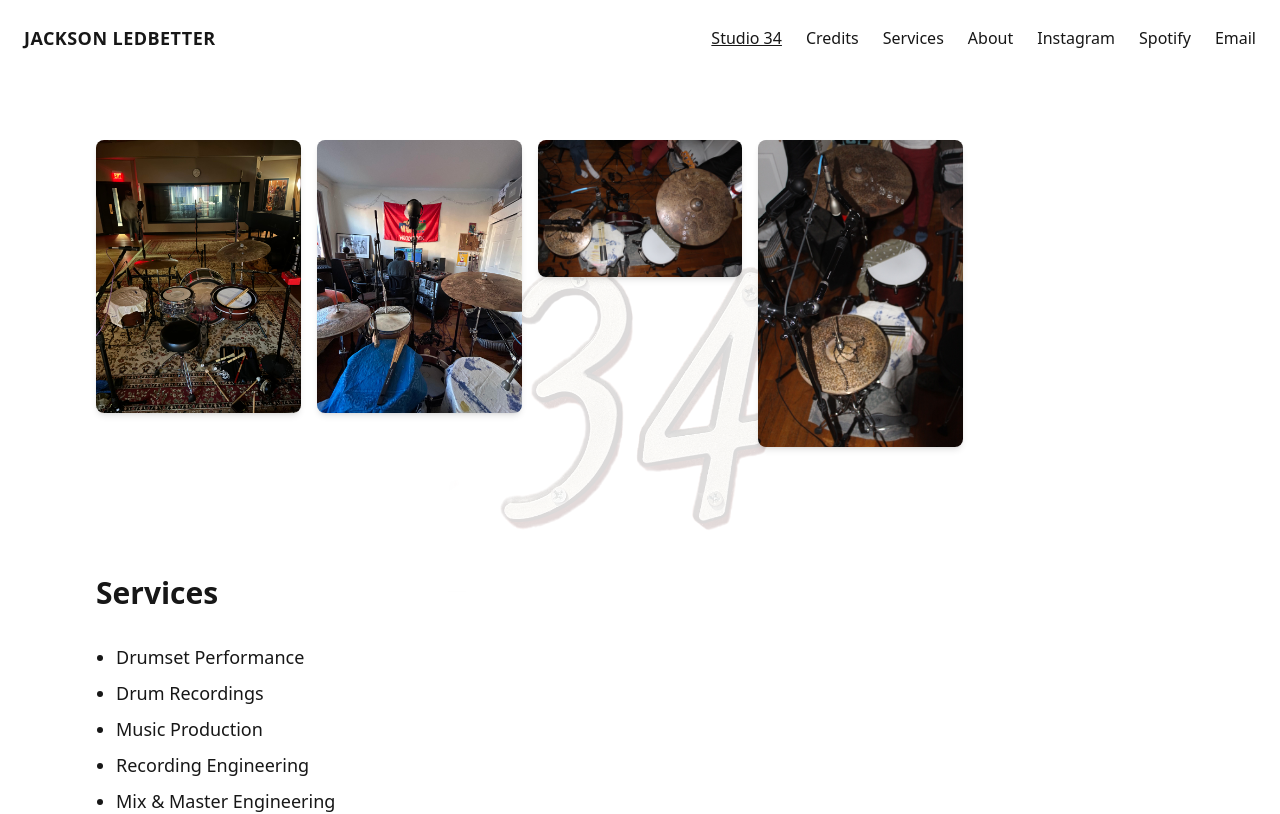
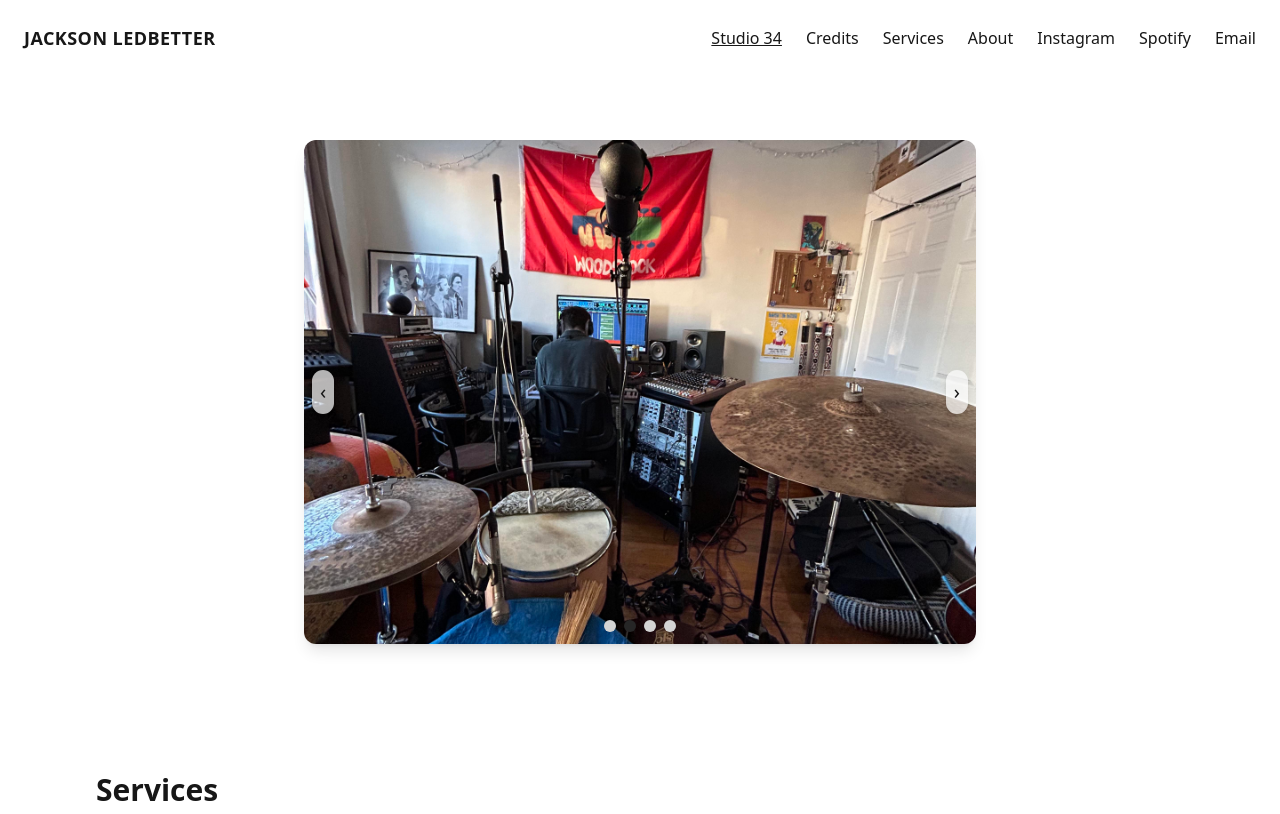
Before and after one commit to sungbinyun03/jacksonLedbetter, a React (Vite) app: page /studio in a window 1280 px wide. Shown: the top 814 px of the page. Built offline with nearby package versions, Linux system fonts and the light colour scheme.

Commit message:
studio carousel

```diff
--- a/src/pages/Studio.jsx
+++ b/src/pages/Studio.jsx
@@ -4,24 +4,30 @@ import drums2 from "../assets/drums2.jpg";
 import drums3 from "../assets/drums3.JPG";
 import drums4 from "../assets/drums4.JPG";
 import logoBg from "../assets/34logo2.PNG";
-import { useEffect } from "react";
+import { useEffect, useRef, useState } from "react";
 import { useLocation } from "react-router-dom";
-
-// import drums5 from "../assets/drums4.jpg";
-
 
 export default function Studio() {
   const gallery = [drums1, drums2, drums3, drums4];
 
-  const services = [
-    "Drumset Performance",
-    "Drum Recordings",
-    "Music Production",
-    "Recording Engineering",
-    "Mix & Master Engineering",
-    "Drum Lessons",
-    "Music Production Lessons"
-  ];
+  // Carousel state
+  const [current, setCurrent] = useState(0);
+  const timeoutRef = useRef(null);
+  const delay = 3500; // ms
+
+  // Auto-scroll logic
+  useEffect(() => {
+    clearTimeout(timeoutRef.current);
+    timeoutRef.current = setTimeout(() => {
+      setCurrent((prev) => (prev + 1) % gallery.length);
+    }, delay);
+    return () => clearTimeout(timeoutRef.current);
+  }, [current, gallery.length]);
+
+  // Manual navigation
+  const goTo = (idx) => setCurrent(idx);
+  const prev = () => setCurrent((c) => (c - 1 + gallery.length) % gallery.length);
+  const next = () => setCurrent((c) => (c + 1) % gallery.length);
 
   // Scroll to #services if hash is present
   const location = useLocation();
@@ -34,6 +40,16 @@ export default function Studio() {
     }
   }, [location]);
 
+  const services = [
+    "Drumset Performance",
+    "Drum Recordings",
+    "Music Production",
+    "Recording Engineering",
+    "Mix & Master Engineering",
+    "Drum Lessons",
+    "Music Production Lessons"
+  ];
+
   return (
     <div className="relative">
       <img
@@ -45,11 +61,37 @@ export default function Studio() {
         style={{ zIndex: -1 }}
       />
 
-      {/* gallery header */}
-      <section className="section grid sm:grid-cols-2 lg:grid-cols-5 gap-4">
-        {gallery.map((src, i) => (
-          <img key={src + i} src={src} alt="" className="rounded-lg shadow-md" />
-        ))}
+      {/* Carousel */}
+      <section className="section flex flex-col items-center">
+        <div className="relative w-full max-w-2xl aspect-[4/3] overflow-hidden rounded-xl shadow-lg">
+          {gallery.map((src, i) => (
+            <img
+              key={src}
+              src={src}
+              alt="Studio gallery"
+              className={`absolute top-0 left-0 w-full h-full object-cover transition-opacity duration-700 ${i === current ? 'opacity-100 z-10' : 'opacity-0 z-0'}`}
+              style={{ pointerEvents: i === current ? 'auto' : 'none' }}
+            />
+          ))}
+          {/* Arrows */}
+          <button onClick={prev} className="absolute left-2 top-1/2 -translate-y-1/2 bg-white/70 hover:bg-white rounded-full p-2 shadow-md text-xl z-20" aria-label="Previous">
+            ‹
+          </button>
+          <button onClick={next} className="absolute right-2 top-1/2 -translate-y-1/2 bg-white/70 hover:bg-white rounded-full p-2 shadow-md text-xl z-20" aria-label="Next">
+            ›
+          </button>
+          {/* Dots */}
+          <div className="absolute bottom-3 left-1/2 -translate-x-1/2 flex gap-2 z-20">
+            {gallery.map((_, i) => (
+              <button
+                key={i}
+                className={`w-3 h-3 rounded-full ${i === current ? 'bg-neutral-800' : 'bg-neutral-300'} transition`}
+                onClick={() => goTo(i)}
+                aria-label={`Go to slide ${i + 1}`}
+              />
+            ))}
+          </div>
+        </div>
       </section>
 
       {/* services section */}
```
